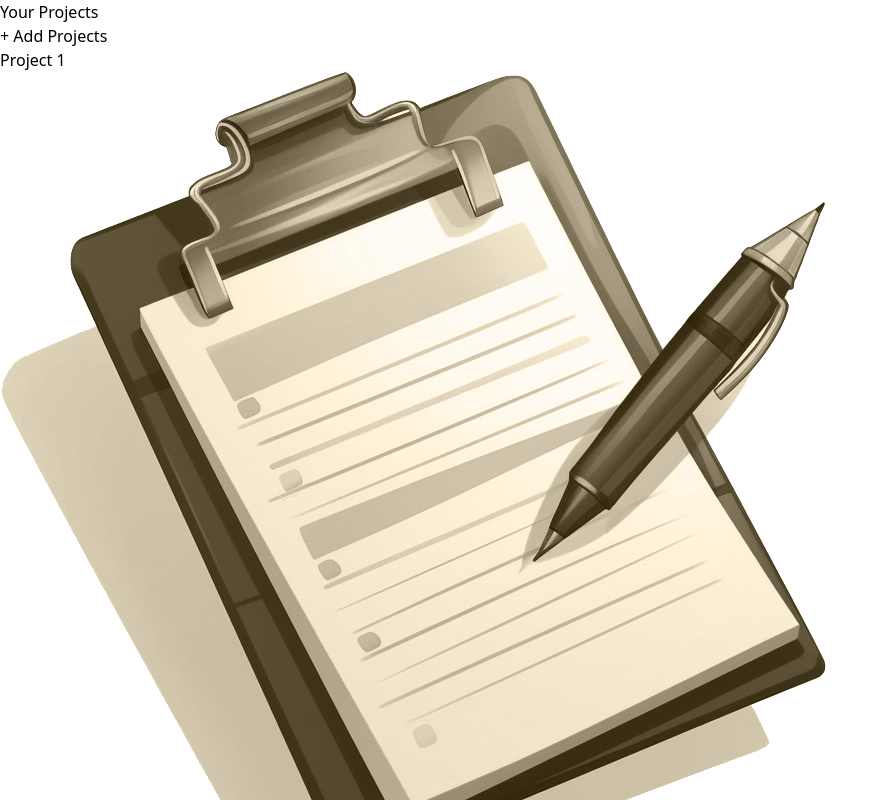
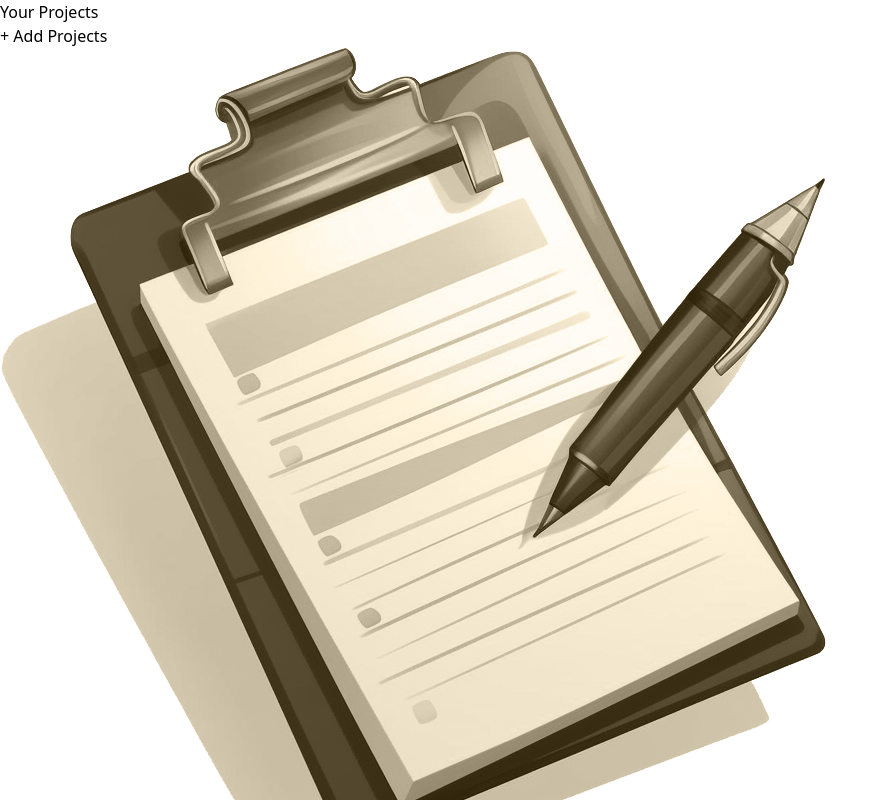
Before and after one commit to Muneeb-hub411/ProjectManagement-App, a React (Vite) app: page / in a window 1280 px wide. Shown: the top 800 px of the page, without its empty margins (0-889 px from the left). Built offline with nearby package versions, Linux system fonts and the light colour scheme.

Commit message:
added projects in sidebar logic

```diff
--- a/src/App.jsx
+++ b/src/App.jsx
@@ -21,7 +21,7 @@ function App() {
     };
     setSelectProject((prevState) => ({
       ...prevState,
-
+      projeectid: undefined,
       projects: [...prevState.projects, newProject],
     }));
   };
@@ -44,7 +44,10 @@ function App() {
 
   return (
     <main className="h-screen my-8 flex gap-8">
-      <Projectsidebars handleProjectStart={handleStartProject} />
+      <Projectsidebars
+        handleProjectStart={handleStartProject}
+        projects={selectProject.projects}
+      />
       {content}
     </main>
   );
--- a/src/components/Projectsidebars.jsx
+++ b/src/components/Projectsidebars.jsx
@@ -1,6 +1,4 @@
-import React from "react";
-
-const Projectsidebars = ({ handleProjectStart }) => {
+const Projectsidebars = ({ handleProjectStart, projects }) => {
   return (
     <aside className=" w-1/3 bg-stone-900 text-stone-50 px-10 py-16 md:w-72 rounded-r-xl">
       <h2 className="font-bold text-stone-200 mb-8 md:text-xl uppercase">
@@ -15,7 +13,15 @@ const Projectsidebars = ({ handleProjectStart }) => {
         </button>
       </div>
       <ul>
-        <li>Project 1</li>
+        {projects.map((project) => {
+          return (
+            <li key={project.id}>
+              <button className="text-stone-300 w-full  hover:text-stone-100 text-left py-2 border-b border-stone-700">
+                {project.enteredTitle}
+              </button>
+            </li>
+          );
+        })}
       </ul>
     </aside>
   );
```
